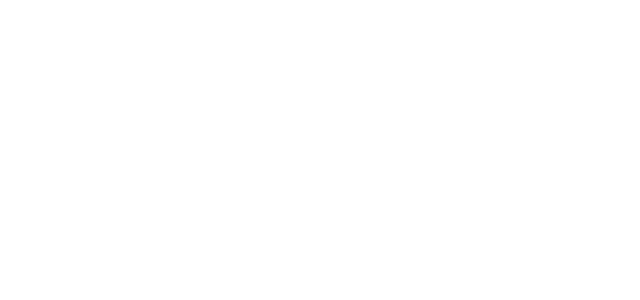
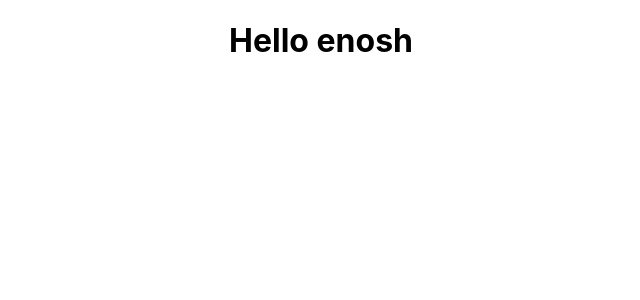
Before and after one commit to EnoshTsur/class-vs-functions, a React (Create React App) app: page / in a window 1280 px wide. Shown: the top 300 px of the page, without its empty margins (319-959 px from the left). Built offline with nearby package versions, Linux system fonts and the light colour scheme.

Commit message:
another commit

```diff
--- a/src/components/Header/Header.js
+++ b/src/components/Header/Header.js
@@ -11,7 +11,11 @@
         return (
             <div>
                 <Center>
-
+                    <h1>
+                        {
+                            `Hello ${!!user ? user.name : 'gues, please signup!'}`
+                        }
+                    </h1>
                 </Center>
             </div>
         )
```
